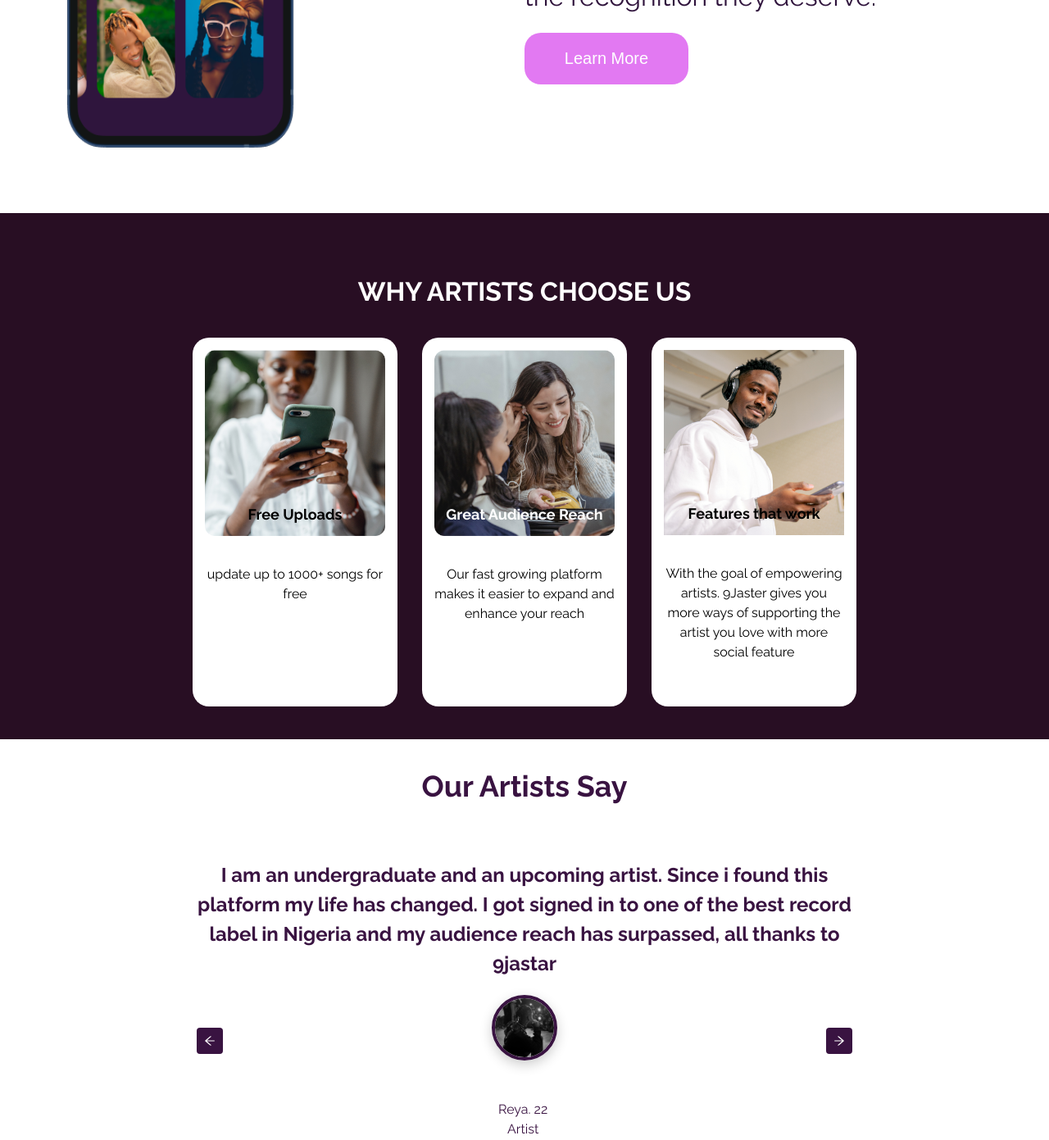
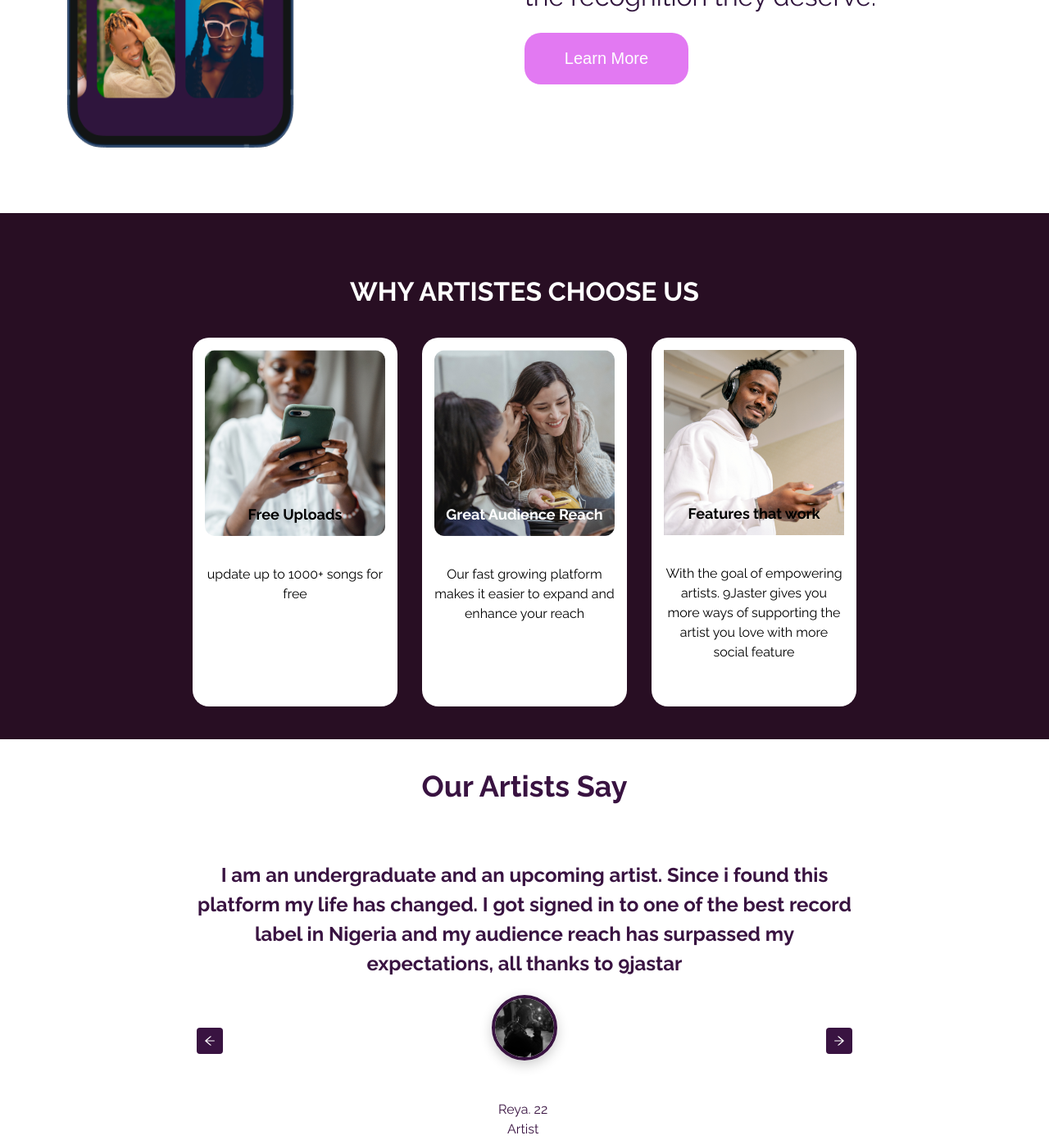
Before and after one commit to Hazzan180/ninegastar, a React (Create React App) app: page / in a window 1280 px wide. Shown: the part 1713-3104 px from the top of the page at 82% size. Built offline with nearby package versions, Linux system fonts and the light colour scheme; no server answers.

Commit message:
new changes

```diff
--- a/src/Routes/ExploreMusic/ExploreMusic.route.jsx
+++ b/src/Routes/ExploreMusic/ExploreMusic.route.jsx
@@ -31,6 +31,11 @@ export const ExploreMusic = () => {
           </SliderCarousel>
         </header> */}
         <main className="explore-music-items">
+        <Carousel title={"Top Trending Artist"}>
+            {artists.map((element, index) => (
+              <CardRound key={index} artistId={element} />
+            ))}
+          </Carousel>
           <Carousel title={"Trending Playlist"}>
             {albums.map((element, index) => (
               <CardLg
@@ -65,11 +70,6 @@ export const ExploreMusic = () => {
               />
             ))}
           </Carousel>
-          <Carousel title={"Top Trending Artist"}>
-            {artists.map((element, index) => (
-              <CardRound key={index} artistId={element} />
-            ))}
-          </Carousel>
         </main>
       </div>
     </>
--- a/src/components/Artistssays/Slider.jsx
+++ b/src/components/Artistssays/Slider.jsx
@@ -48,7 +48,7 @@ const Slider = () => {
                         <h1 className='ww'>{quote}</h1>
                         <img src={image} className="person-img"></img>
                        <div className='textP'>
-                       <p>{name}</p>
+                        <p>{name}</p>
                         <p>{title}</p>
                        </div>
                     </article>
--- a/src/components/Artistssays/Sliderstyle.css
+++ b/src/components/Artistssays/Sliderstyle.css
@@ -144,6 +144,11 @@ article.nextSlide {
 @media (max-width: 600px) {
     .textP{
         position: absolute;
-        top: 75%;
+        top: 100%;
+    }
+    .person-img {
+      position: absolute;
+      left: 35%;
+      margin-top: 10px;
     }
 }
--- a/src/components/Artistssays/data.jsx
+++ b/src/components/Artistssays/data.jsx
@@ -2,7 +2,7 @@ const people = [
     {
         id:1,
         quote:
-        `I am an undergraduate and an upcoming artist. Since i found this platform my life has changed. I got signed in to one of the best record label in Nigeria and my audience reach has surpassed,  all thanks to 9jastar`,
+        `I am an undergraduate and an upcoming artist. Since i found this platform my life has changed. I got signed in to one of the best record label in Nigeria and my audience reach has surpassed my expectations,  all thanks to 9jastar`,
         image: "images/y1.png",
         name: "Reya. 22",
         title:"Artist",
@@ -11,7 +11,7 @@ const people = [
     {
         id:2,
         quote:
-        `I am an undergraduate and an upcoming artist. Since i found this platform my life has changed. I got signed in to one of the best record label in Nigeria and my audience reach has surpassed,  all thanks to 9jastar`,
+        `I am an undergraduate and an upcoming artist. Since i found this platform my life has changed. I got signed in to one of the best record label in Nigeria and my audience reach has surpassed my expectations,  all thanks to 9jastar`,
         image: "images/y2.png",
         name: "Reya. 22",
         title:"Artist",
@@ -19,7 +19,7 @@ const people = [
     {
         id:3,
         quote:
-        `I am an undergraduate and an upcoming artist. Since i found this platform my life has changed. I got signed in to one of the best record label in Nigeria and my audience reach has surpassed,  all thanks to 9jastar`,
+        `I am an undergraduate and an upcoming artist. Since i found this platform my life has changed. I got signed in to one of the best record label in Nigeria and my audience reach has surpassed my expectations,  all thanks to 9jastar`,
         image: "images/section.jpg",
         name: "Reya. 22",
         title:"Artist",
@@ -27,7 +27,7 @@ const people = [
     {
         id:4,
         quote:
-        `I am an undergraduate and an upcoming artist. Since i found this platform my life has changed. I got signed in to one of the best record label in Nigeria and my audience reach has surpassed,  all thanks to 9jastar`,
+        `I am an undergraduate and an upcoming artist. Since i found this platform my life has changed. I got signed in to one of the best record label in Nigeria and my audience reach has surpassed my expectations,  all thanks to 9jastar`,
         image: "images/dance.jpg",
         name: "Reya. 22",
         title:"Artist",
@@ -35,7 +35,7 @@ const people = [
     {
         id:5,
         quote:
-        `I am an undergraduate and an upcoming artist. Since i found this platform my life has changed. I got signed in to one of the best record label in Nigeria and my audience reach has surpassed,  all thanks to 9jastar`,
+        `I am an undergraduate and an upcoming artist. Since i found this platform my life has changed. I got signed in to one of the best record label in Nigeria and my audience reach has surpassed my expectations,  all thanks to 9jastar`,
         image: "images/section.jpg",
         name: "Reya. 22",
         title:"Artist",
--- a/src/components/Ychooseus/Ychoose.jsx
+++ b/src/components/Ychooseus/Ychoose.jsx
@@ -5,7 +5,7 @@ const Ychooseus = () => {
   return (
     <div className='Ychooseus'>
       <div className='heading-text'>
-        <h1>WHY ARTISTS CHOOSE US</h1>
+        <h1>WHY ARTISTES CHOOSE US</h1>
       </div>
 
       <div className='Ychooseus-con'>
```
